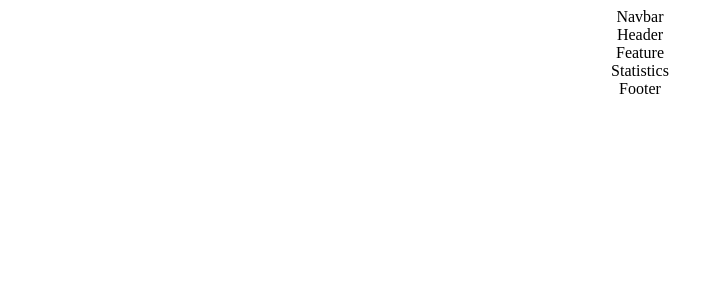
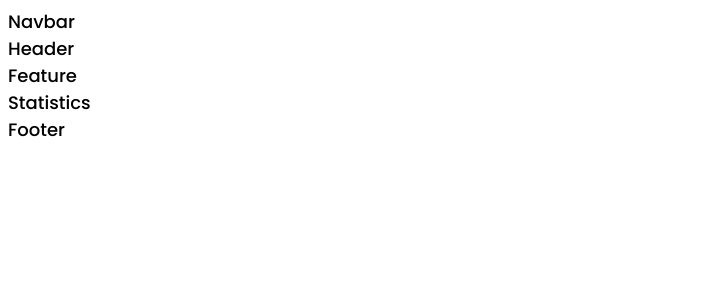
Before and after one commit to paulonkt/React-Infinitas-Learning-SEP-URL-Shortner, a React (Create React App) app in the folder app/: page / in a window 1280 px wide. Shown: the top 300 px of the page, without its empty margins (0-723 px from the left). Built offline with nearby package versions, Linux system fonts and the light colour scheme.

Commit message:
Removed useless css

```diff
--- a/app/src/App.css
+++ b/app/src/App.css
@@ -1,38 +1,8 @@
-.App {
-  text-align: center;
+a {
+	text-decoration: none;
 }
 
-.App-logo {
-  height: 40vmin;
-  pointer-events: none;
+body {
+	font-family: var(--font-family);
+	font-size: 18px;
 }
-
-@media (prefers-reduced-motion: no-preference) {
-  .App-logo {
-    animation: App-logo-spin infinite 20s linear;
-  }
-}
-
-.App-header {
-  background-color: #282c34;
-  min-height: 100vh;
-  display: flex;
-  flex-direction: column;
-  align-items: center;
-  justify-content: center;
-  font-size: calc(10px + 2vmin);
-  color: white;
-}
-
-.App-link {
-  color: #61dafb;
-}
-
-@keyframes App-logo-spin {
-  from {
-    transform: rotate(0deg);
-  }
-  to {
-    transform: rotate(360deg);
-  }
-}
```
